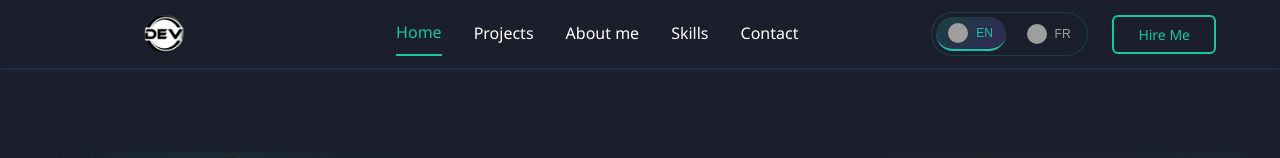
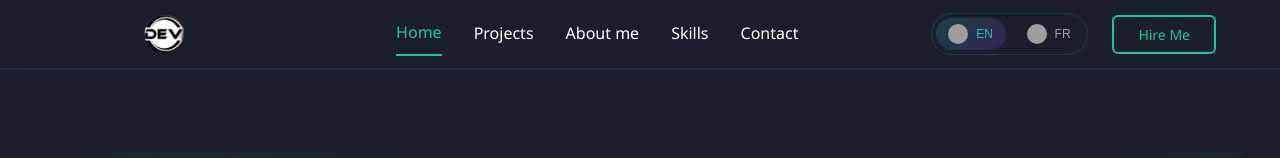
Before and after one commit to patipe-gi/michaeldev, a React (Vite) app: page / in a window 1280 px wide. Shown: the top 158 px of the page. Built offline with nearby package versions, Linux system fonts and the light colour scheme; grey boxes are pictures that could not be loaded.

Commit message:
traduction confg

```diff
--- a/public/LanguageSwitcher.css
+++ b/public/LanguageSwitcher.css
@@ -22,6 +22,7 @@
     color: #a0a0a0;
     font-weight: 500;
     font-size: 0.75rem;
+    border-bottom:0!important ;
 }
 
 .lang-btn .flag-icon {
```
